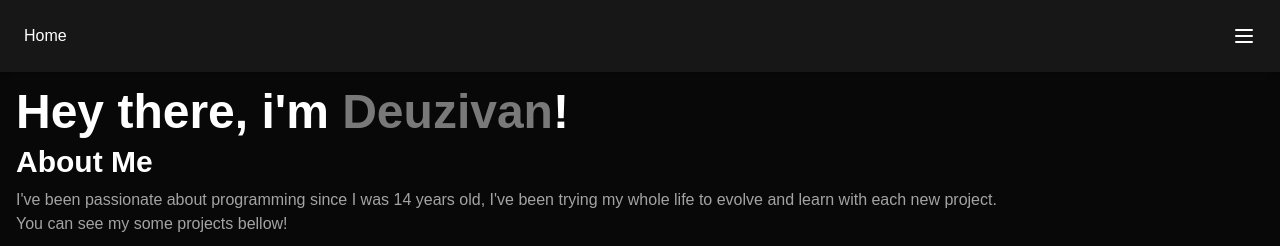
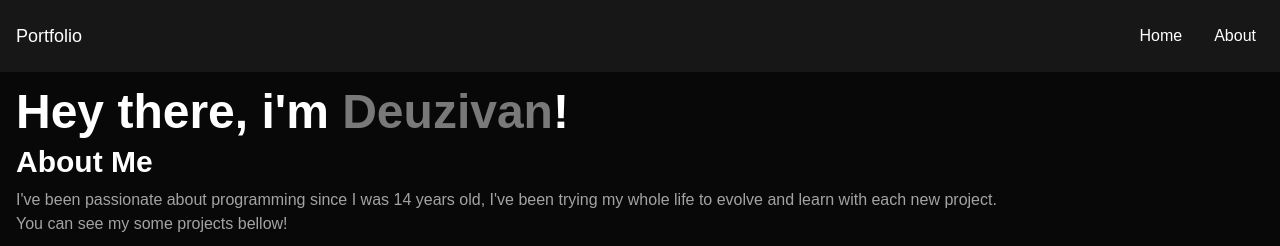
Before and after one commit to DeuzivanViana/my-website, a Next.js app: page / in a window 1280 px wide. Shown: the top 246 px of the page. Built offline with nearby package versions, Linux system fonts and the light colour scheme.

Commit message:
add desktop navigation style

```diff
--- a/app/components/NavigationBar/index.tsx
+++ b/app/components/NavigationBar/index.tsx
@@ -1,36 +1,52 @@
 'use client'
-import { Menu, MessageSquareText, BadgeHelp, User, MessageSquare, Home, LogIn } from 'lucide-react'
+import { Menu, BadgeHelp, Home, XIcon } from 'lucide-react'
 import Link from 'next/link'
 import { useState } from 'react'
 
-export const NavigationBar = ({title = "Home"}) => {
-    const [is_open_menu, setIsOpenMenu] = useState(false)
+export const NavigationBar = ({ title = "Portfolio" }) => {
+  const [is_open_menu, setIsOpenMenu] = useState(false);
 
   return (
-        <>
-            <nav className='bg-neutral-900 p-6 shadow-md flex justify-between'>
-                <h1 className='text-white'>{title}</h1>
-                <Menu className='text-white z-50' onClick={() => setIsOpenMenu(!is_open_menu)}/>
-            </nav>
+    <nav className="bg-neutral-900 flex items-center justify-between p-4 mx-auto">
+      <h1 className="text-white text-lg">{title}</h1>
 
-            <div className={'duration-500 bg-black w-[75%] max-w-[400px] h-[100%] fixed top-0 text-white pt-[5rem] z-10 ' +  (is_open_menu ? 'right-0' : 'right-[-100%]')}>
-                <ul>
+      {
+        is_open_menu ?
+          <XIcon
+            className="text-white z-50 md:hidden cursor-pointer"
+            onClick={() => setIsOpenMenu(!is_open_menu)}
+            />
+        :
+          <Menu
+            className="text-white z-50 md:hidden cursor-pointer"
+            onClick={() => setIsOpenMenu(!is_open_menu)}
+            />
+      }
+
+
+      <ul
+        className={`fixed top-0 right-0 h-full w-72 bg-[#121212] p-6 pt-12 md:pt-0 z-40 transition-transform duration-300 ${is_open_menu ? 'translate-x-0' : 'translate-x-full'
+          } md:static md:flex md:items-center md:gap-4 md:h-auto md:w-auto md:p-0 md:bg-transparent md:translate-x-0`}
+      >
         <li>
-                        <Link href={'/'} className='flex gap-4 p-4 bg-neutral-900 hover:bg-neutral-700 hover:animate-pulse border-neutral-500'>
-                            <Home/>
-                            <span>Home</span>
+          <Link
+            href="/"
+            className="flex items-center gap-4 p-4 text-white hover:bg-neutral-700 rounded-md md:p-2 border-b md:border-none border-neutral-400"
+          >
+            <Home className="md:hidden" />
+            Home
           </Link>
         </li>
         <li>
-                        <Link href={'#'} className='flex gap-4 p-4 mt-1 bg-neutral-900 hover:bg-neutral-700 hover:animate-pulse border-neutral-500'>
-                            <BadgeHelp/>
-                            <span>About</span>
+          <Link
+            href="#"
+            className="flex items-center gap-4 p-4 text-white hover:bg-neutral-700 rounded-md md:p-2 border-b md:border-none border-neutral-400"
+          >
+            <BadgeHelp className="md:hidden" />
+            About
           </Link>
         </li>
       </ul>
-
-                <footer className='absolute bottom-6 text-center w-full text-neutral-800'>Version: 0.1.0</footer>
-            </div>
-        </>
-    )
-}
+    </nav>
+  );
+};
```
Lines whose indentation alone changed are shown as unchanged.
